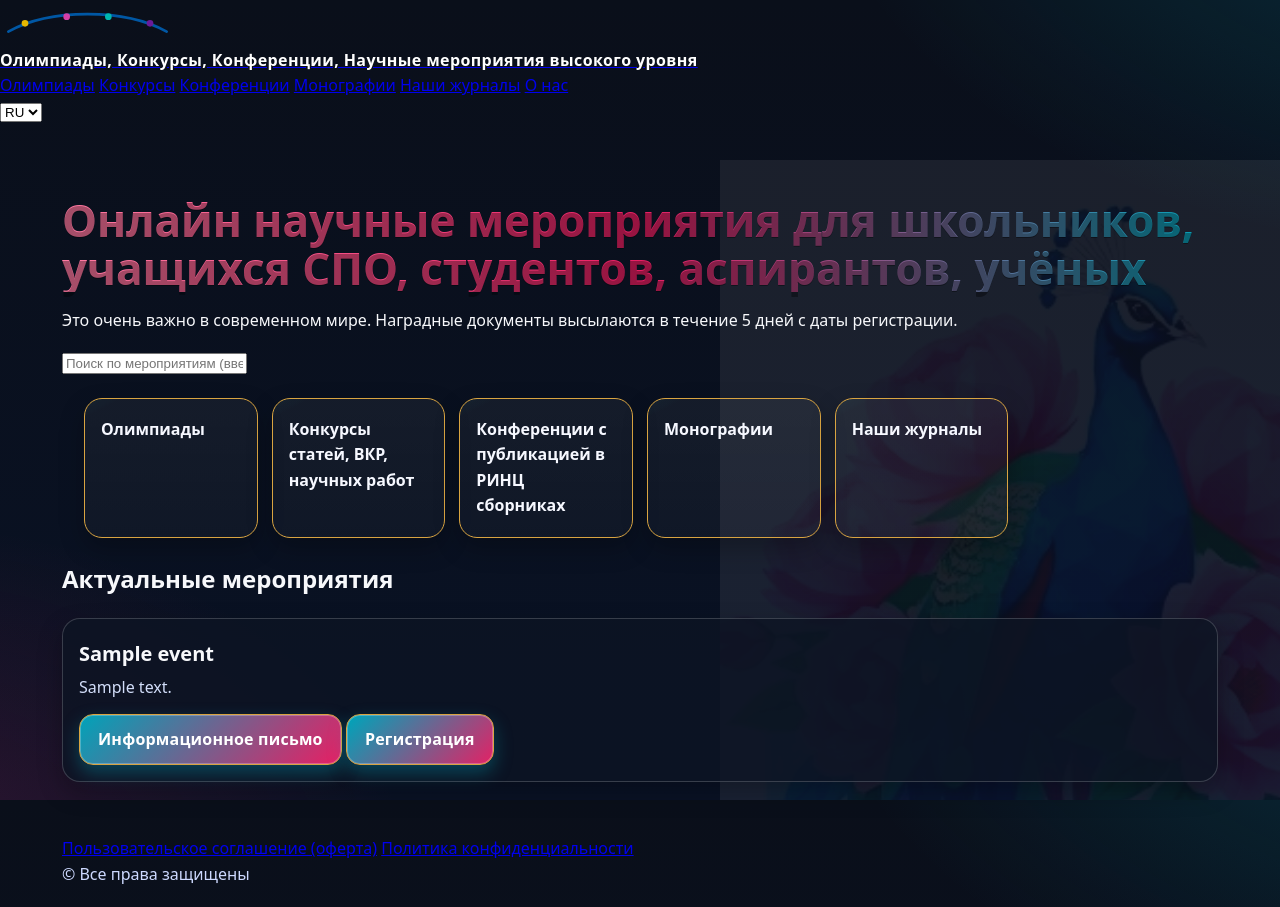
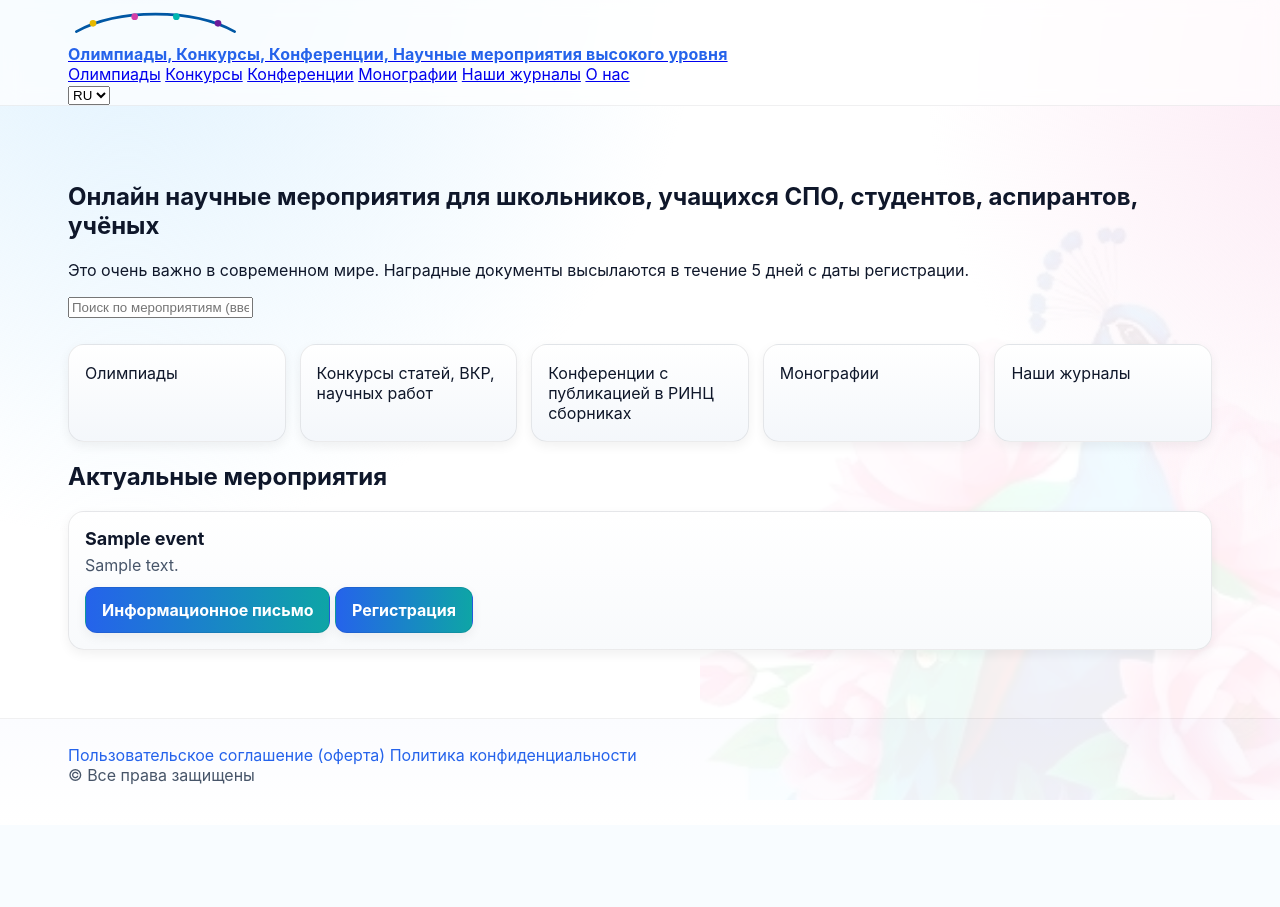
Before and after one commit to nadezhda8871s/olympiad-site, a Django app: page / in a window 1280 px wide. After the commit the page ends 800 px from the top, so only its background shows below. Run offline with Django 4.2, Linux system fonts and the light colour scheme; tables that the repository leaves empty hold one stand-in row (values such as "Sample post"); parts of the project's set-up code (start-up, migrations or seed data) failed here and were passed over.

Commit message:
Add files via upload

```diff
--- a/static/css/main.css
+++ b/static/css/main.css
@@ -1,219 +1,278 @@
 
-/* === Peacock & Peony Festive Theme (v1) ===
-   Place this file as: static/css/main.css
-   Fonts: system stack to keep it light; feel free to add Inter/Manrope later.
+/* === Peacock & Peony — LIGHT THEME (modern, festive) ===
+   Drop-in replacement for /static/css/main.css
+   Palette: airy whites + peacock blues/greens + classic peony pink + gold accents
+   Designed to feel bright, celebratory, and premium.
 */
+
 :root{
-  --peacock-1:#003c8f;  /* deep royal blue */
-  --peacock-2:#005fa3;  /* vivid peacock blue */
-  --peacock-3:#00a3b9;  /* teal */
-  --peacock-4:#19c3a6;  /* emerald-teal */
-  --peony-1:#c2185b;    /* classic peony */
-  --peony-2:#e91e63;    /* bright peony */
-  --peony-3:#ff7aa2;    /* light peony */
-  --gold-1:#d9a441;     /* muted gold */
-  --ink:#0a0f1a;
-  --bg:#04070d;         /* near black for contrast behind gradients */
-  --card:#0d1423cc;     /* glass card */
-  --glass:rgba(255,255,255,.06);
-  --border:rgba(255,255,255,.18);
-  --ring: rgba(233,30,99,.45);
-  --radius-xl:22px;
-  --shadow-1:0 20px 40px rgba(0,0,0,.35);
-  --shadow-2:0 10px 24px rgba(0,0,0,.25);
-  --shadow-3:0 6px 16px rgba(25,195,166,.25);
+  --bg:           #ffffff;
+  --bg-soft:      #fbfcff;
+  --bg-contrast:  #f4f7fb;
+
+  --ink:          #0f172a;  /* slate-900 */
+  --muted:        #475569;  /* slate-600 */
+
+  --peacock-1:    #0ea5a6;  /* teal-500 */
+  --peacock-2:    #2563eb;  /* blue-600 */
+  --peacock-3:    #0ea5e9;  /* sky-500 */
+
+  --peony:        #e11d48;  /* rose-600 */
+  --peony-soft:   #fda4af;  /* rose-300 */
+
+  --gold:         #caa54b;  /* warm gold */
+  --gold-soft:    #f1e4bf;
+
+  --ring:         #60a5fa;  /* ring highlight */
+
+  --radius:       16px;
+  --radius-sm:    12px;
+  --radius-lg:    20px;
+
+  --shadow-sm:    0 4px 12px rgba(2, 6, 23, .06);
+  --shadow-md:    0 8px 24px rgba(2, 6, 23, .08);
+  --shadow-lg:    0 16px 40px rgba(2, 6, 23, .10);
 }
 
+/* --- Global reset & base --- */
 *{box-sizing:border-box}
 html,body{height:100%}
 body{
   margin:0;
-  color:#f7f8fb;
+  font-family: Inter, ui-sans-serif, -apple-system, Segoe UI, Roboto, Arial, "Noto Sans", "Helvetica Neue", sans-serif;
+  color: var(--ink);
   background:
-    radial-gradient(1200px 700px at 120% -20%, rgba(0,163,185,.25) 0%, transparent 60%),
-    radial-gradient(900px 600px at -10% 110%, rgba(233,30,99,.18) 0%, transparent 60%),
-    linear-gradient(180deg, #0a0f1a 0%, #091225 100%);
-  font: 16px/1.6 system-ui, -apple-system, "Segoe UI", Roboto, "Helvetica Neue", Arial, "Noto Sans", "Liberation Sans", sans-serif;
-  overflow-x:hidden;
+    radial-gradient(60rem 60rem at 10% -5%, #e0f2fe 0%, transparent 60%),
+    radial-gradient(50rem 50rem at 110% 10%, #fce7f3 0%, transparent 60%),
+    linear-gradient(0deg, var(--bg), var(--bg));
+  position: relative;
+  overflow-x: hidden;
 }
 
-/* Watermark (subtle, bottom-right) */
+/* Watermark (very subtle) — provide file at /static/img/peacock_peonies_watermark.jpg */
 body::before{
   content:"";
-  position:fixed; inset:0;
-  background-image:url("/static/img/peacock_peonies_watermark.jpg");
-  background-repeat:no-repeat;
-  background-size: 680px auto;
-  background-position: right -120px bottom -40px;
-  opacity:.07;
-  filter:saturate(120%) contrast(105%);
-  pointer-events:none;
-  z-index:0;
+  position: fixed;
+  inset: 0;
+  background-image: url("/static/img/peacock_peonies_watermark.jpg");
+  background-repeat: no-repeat;
+  background-position: right -120px bottom -80px;
+  background-size: 700px;
+  opacity: .06;
+  pointer-events: none;
+  z-index: 0;
 }
 
-/* Top navigation (glass) */
-.navbar{
-  position:sticky; top:0; z-index:50;
-  backdrop-filter: blur(14px) saturate(120%);
-  background: linear-gradient(180deg, rgba(4,7,13,.75), rgba(4,7,13,.45));
-  border-bottom:1px solid var(--border);
-}
-.navbar-inner{
-  margin:0 auto; max-width:1200px; padding:14px 20px;
-  display:flex; align-items:center; gap:16px;
-}
-.brand{
-  display:flex; align-items:center; gap:10px; text-decoration:none;
-  color:#fff; font-weight:700; letter-spacing:.4px;
-}
-.brand-badge{
-  width:38px; height:38px; border-radius:50%;
-  background: conic-gradient(from 120deg, var(--peacock-3), var(--peacock-2), var(--peony-2), var(--gold-1), var(--peacock-3));
-  box-shadow: inset 0 0 0 2px rgba(255,255,255,.35), 0 6px 14px rgba(0,0,0,.35);
-}
-.nav-links{margin-left:auto; display:flex; gap:14px; flex-wrap:wrap}
-.nav-links a{
-  color:#e8edff; text-decoration:none; padding:10px 14px; border-radius:12px;
-  border:1px solid transparent;
-  transition:.25s ease;
-}
-.nav-links a:hover{border-color:var(--border); background:var(--glass)}
-
-/* Hero */
-.hero{
-  position:relative; z-index:1;
-  margin: 40px auto 28px; max-width:1200px; padding: 28px 22px 6px;
-}
-.hero-card{
-  border:1px solid var(--border);
-  background: linear-gradient(180deg, rgba(255,255,255,.06), rgba(255,255,255,.03));
-  border-radius: var(--radius-xl);
-  box-shadow: var(--shadow-1);
-  overflow:hidden;
-}
-.hero-inner{display:grid; grid-template-columns: 1.2fr .8fr; gap:18px; padding:26px}
-@media (max-width: 900px){
-  .hero-inner{grid-template-columns:1fr}
+/* Container helpers */
+.container{
+  max-width: 1180px;
+  margin: 0 auto;
+  padding: 0 18px;
+  position: relative;
+  z-index: 1; /* above watermark */
 }
 
-.hero h1{
-  margin:.2rem 0 .35rem;
-  font-size: clamp(28px, 4vw, 44px);
-  line-height:1.1;
-  background: linear-gradient(90deg, var(--peony-3), var(--peony-2), var(--peacock-3));
-  -webkit-background-clip:text; background-clip:text; color:transparent;
-  text-shadow: 0 1px 0 rgba(0,0,0,.35);
-}
-.hero p.lead{
-  color:#d9e3ff; max-width: 60ch; margin: 6px 0 14px;
+/* --- Header / Topbar --- */
+.site-header{
+  position: sticky;
+  top: 0;
+  z-index: 10;
+  background: rgba(255,255,255,.7);
+  backdrop-filter: blur(10px);
+  border-bottom: 1px solid rgba(2, 6, 23, .06);
 }
 
-/* Search with glow ring */
-.searchbar{
-  display:flex; gap:10px; margin-top:6px;
-}
-.searchbar input[type="search"]{
-  flex:1;
-  padding:14px 16px; border-radius:14px; border:1px solid var(--border);
-  background: rgba(12,18,32,.65); color:#fff; outline:none;
-  box-shadow: 0 0 0 0 var(--ring);
-  transition: box-shadow .2s ease, border-color .2s ease, background .2s ease;
-}
-.searchbar input[type="search"]::placeholder{color:#9eb2d7}
-.searchbar input[type="search"]:focus{
-  border-color: var(--peony-2);
-  box-shadow: 0 0 0 6px var(--ring);
-  background: rgba(12,18,32,.9);
+.navbar{
+  display:flex; align-items:center; justify-content:space-between;
+  min-height:64px;
 }
 
-/* Primary buttons with peacock-peony gradient, outline + luxe hover */
-.btn{
-  --grad: linear-gradient(135deg, var(--peacock-2), var(--peacock-3) 35%, var(--peony-2) 85%);
-  position:relative; display:inline-flex; align-items:center; justify-content:center;
-  padding:12px 18px; gap:10px; border-radius:14px;
-  border:1px solid var(--gold-1);
-  color:#fff; text-decoration:none; font-weight:700; letter-spacing:.2px;
-  background: var(--grad);
-  box-shadow: 0 8px 18px rgba(0,163,185,.35), inset 0 0 0 1px rgba(255,255,255,.25);
-  transition: transform .2s ease, box-shadow .2s ease, filter .2s ease;
-}
-.btn:hover{transform: translateY(-2px); box-shadow:0 18px 38px rgba(0,163,185,.4), inset 0 0 0 1px rgba(255,255,255,.35)}
-.btn:active{transform: translateY(0)}
-.btn-outline{
-  background: transparent;
-  border-color: var(--border);
-  box-shadow: 0 6px 16px rgba(0,0,0,.25);
-}
-.btn-outline:hover{background: linear-gradient(180deg, rgba(255,255,255,.06), rgba(255,255,255,.02)); border-color:var(--gold-1)}
-
-/* Category tiles (big buttons) */
-.tiles{
-  margin: 22px auto; max-width:1200px; padding: 0 22px;
-  display:grid; grid-template-columns: repeat(6, 1fr); gap:14px;
-}
-@media (max-width: 1200px){ .tiles{grid-template-columns: repeat(3, 1fr)} }
-@media (max-width: 700px){ .tiles{grid-template-columns: repeat(2, 1fr)} }
-
-.tile{
-  position:relative; overflow:hidden; border-radius: 18px;
-  border:1px solid var(--gold-1);
-  padding:18px 16px; min-height:88px;
-  background: radial-gradient(220px 160px at 20% 0%, rgba(25,195,166,.32), transparent 60%),
-             linear-gradient(180deg, rgba(255,255,255,.06), rgba(255,255,255,.02));
-  box-shadow: var(--shadow-2);
-  color:#f6f8ff; text-decoration:none; font-weight:700;
-  transform: translateZ(0);
-  transition: .25s ease;
-}
-.tile:hover{ transform: translateY(-4px); box-shadow:0 18px 40px rgba(0,0,0,.35) }
-.tile .hint{opacity:.85; font-weight:500; font-size:13px; display:block; margin-top:6px; color:#d7e1ff}
-
-/* Card list of events */
-.section{margin: 8px auto 40px; max-width:1200px; padding:0 22px;}
-.section h2{
-  font-size: clamp(22px, 2.6vw, 30px);
-  margin: 8px 4px 14px;
-  background: linear-gradient(90deg, var(--gold-1), var(--peony-2), var(--peacock-3));
-  -webkit-background-clip:text; background-clip:text; color:transparent;
+.brand{
+  display:flex; align-items:center; gap:12px;
+  font-weight:700; letter-spacing:.2px;
+  color: var(--peacock-2);
 }
 
-.cards{display:grid; grid-template-columns: repeat(3, 1fr); gap:16px}
-@media (max-width: 1100px){ .cards{grid-template-columns: repeat(2, 1fr)} }
-@media (max-width: 680px){ .cards{grid-template-columns: 1fr} }
+.brand .mark{
+  width:36px; height:36px; border-radius:12px;
+  background: conic-gradient(from 90deg, var(--peacock-2), var(--peacock-1), var(--peony), var(--peacock-3), var(--peacock-2));
+  box-shadow: var(--shadow-sm);
+  border: 1px solid rgba(0,0,0,.06);
+}
 
+.nav-links{display:flex; gap:8px; flex-wrap:wrap}
+.nav-links a{
+  display:inline-flex; align-items:center; gap:8px;
+  padding:10px 14px;
+  border-radius: var(--radius-sm);
+  color: var(--muted);
+  text-decoration:none;
+  border:1px solid transparent;
+  transition: all .22s ease;
+}
+.nav-links a:hover{
+  color: var(--ink);
+  border-color: rgba(2,6,23,.08);
+  background: linear-gradient(180deg, #ffffff, #f6f9ff);
+  box-shadow: var(--shadow-sm);
+}
+
+/* --- Hero --- */
+.hero{
+  padding: 56px 0 28px;
+}
+.hero .title{
+  font-size: clamp(28px, 3.4vw, 42px);
+  line-height: 1.12;
+  margin: 0 0 10px;
+  font-weight: 800;
+  letter-spacing:.2px;
+}
+.hero .subtitle{
+  color: var(--muted);
+  font-size: clamp(16px, 2vw, 18px);
+  margin: 0 0 22px;
+}
+
+/* Search */
+.search-bar{
+  display:flex; gap:10px; align-items:center; flex-wrap:wrap;
+}
+.search-input{
+  flex:1 1 340px;
+  padding:14px 16px;
+  border-radius: 14px;
+  border:1px solid rgba(2,6,23,.10);
+  background:#fff;
+  box-shadow: inset 0 1px 0 rgba(255,255,255,.6);
+  outline:none;
+  transition: box-shadow .2s ease, border-color .2s ease;
+}
+.search-input:focus{
+  border-color: var(--ring);
+  box-shadow: 0 0 0 4px rgba(96,165,250,.25);
+}
+
+/* --- Tiles (big category buttons) --- */
+.tiles{
+  display:grid;
+  grid-template-columns: repeat(auto-fit, minmax(210px, 1fr));
+  gap:14px;
+  margin: 26px 0 10px;
+}
+.tile{
+  position:relative;
+  border-radius: var(--radius);
+  padding:18px 16px;
+  text-decoration:none;
+  color: var(--ink);
+  background: linear-gradient(180deg, #ffffff, var(--bg-contrast));
+  border:1px solid rgba(2,6,23,.08);
+  box-shadow: var(--shadow-sm);
+  overflow:hidden;
+  transition: transform .2s ease, box-shadow .2s ease;
+}
+.tile:hover{
+  transform: translateY(-2px);
+  box-shadow: var(--shadow-md);
+}
+.tile::after{ /* gold outline glow */
+  content:"";
+  position:absolute; inset:0;
+  border-radius: inherit;
+  pointer-events:none;
+  box-shadow: inset 0 0 0 1px rgba(202,165,75,.55), 0 8px 24px rgba(202,165,75,.18);
+  opacity:.0; transition:opacity .2s ease;
+}
+.tile:hover::after{opacity:1}
+.tile .tile-name{font-weight:700; font-size:18px}
+.tile .tile-note{color:var(--muted); font-size:13px; margin-top:6px}
+
+/* --- Section heading --- */
+.section-heading{
+  margin: 28px 0 12px;
+  font-weight: 800;
+  font-size: 22px;
+}
+
+/* --- Cards (events) --- */
+.cards{
+  display:grid; gap:16px;
+  grid-template-columns: repeat(auto-fill, minmax(280px, 1fr));
+}
 .card{
-  border:1px solid var(--border);
-  background: var(--card);
-  border-radius:18px; padding:16px;
-  box-shadow: var(--shadow-2);
-  transition: .25s ease;
+  background: linear-gradient(180deg, #ffffff 0%, #f8fafc 100%);
+  border:1px solid rgba(2,6,23,.08);
+  border-radius: var(--radius);
+  box-shadow: var(--shadow-sm);
+  padding:16px;
 }
-.card:hover{ box-shadow: var(--shadow-1) }
-.card h3{ margin:.2rem 0 .3rem; font-size:20px }
-.card p{ color:#d3defa; margin:.2rem 0 .8rem }
+.card h3{
+  margin:0 0 6px; font-size:18px
+}
+.card p{margin: 0 0 12px; color: var(--muted)}
 
-.card .actions{ display:flex; gap:10px; flex-wrap:wrap }
-.badge{
-  display:inline-block; padding:6px 10px; border-radius:999px;
-  font-size:12px; letter-spacing:.3px;
-  border:1px solid var(--gold-1);
-  background: linear-gradient(180deg, rgba(217,164,65,.18), rgba(217,164,65,.05));
-  color:#ffe7b1;
+/* Buttons */
+.btn{
+  display:inline-flex; align-items:center; justify-content:center;
+  gap:8px;
+  padding:12px 16px;
+  border-radius: 12px;
+  border: 1px solid rgba(2,6,23,.08);
+  font-weight:700;
+  text-decoration:none;
+  background: linear-gradient(90deg, var(--peacock-2), var(--peacock-1));
+  color: #fff;
+  box-shadow: var(--shadow-sm);
+  transition: transform .15s ease, box-shadow .15s ease, filter .2s ease;
+}
+.btn:hover{ transform: translateY(-1px); box-shadow: var(--shadow-md); filter: brightness(1.03); }
+
+.btn-outline{
+  background: #fff;
+  color: var(--peony);
+  border: 1.5px solid var(--peony);
+}
+.btn-outline:hover{
+  background: linear-gradient(180deg, #fff0f3, #ffffff);
+  box-shadow: 0 8px 18px rgba(225,29,72,.15);
 }
 
 /* Footer */
-.footer{
-  margin-top:46px; border-top:1px solid var(--border);
-  background: rgba(4,7,13,.6); backdrop-filter: blur(10px);
+.site-footer{
+  margin-top: 40px;
+  padding: 26px 0 40px;
+  background: linear-gradient(180deg, var(--bg-soft), #ffffff);
+  border-top:1px solid rgba(2,6,23,.06);
+  color: var(--muted);
 }
-.footer-inner{max-width:1200px; margin:0 auto; padding:20px 22px; color:#cdd9ff}
-.footer a{ color:#ffe7b1 }
+.footer-links a{
+  color: var(--peacock-2); text-decoration:none;
+}
+.footer-links a:hover{text-decoration:underline}
 
-/* Micro animations */
-@keyframes shimmer{
-  0%{ background-position:0% 50% } 100%{ background-position:100% 50% }
+/* Forms (registration modal) */
+.form-control{
+  width:100%;
+  padding:12px 14px;
+  border-radius:12px;
+  border:1px solid rgba(2,6,23,.10);
+  background:#fff;
+  outline:none;
+  transition: box-shadow .2s ease, border-color .2s ease;
 }
-.btn, .tile{
-  background-size:200% 200%;
-  animation: shimmer 9s linear infinite;
+.form-control:focus{
+  border-color: var(--ring);
+  box-shadow: 0 0 0 4px rgba(96,165,250,.24);
 }
+
+/* Alerts (payment notices) */
+.alert{
+  border-radius:12px;
+  padding:14px 16px;
+  border:1px solid rgba(2,6,23,.08);
+  background: #fff;
+  box-shadow: var(--shadow-sm);
+}
+.alert-success{ border-color: rgba(14,165,104,.25); background: #ecfdf5 }
+.alert-error{   border-color: rgba(239,68,68,.25);  background: #fef2f2 }
```
